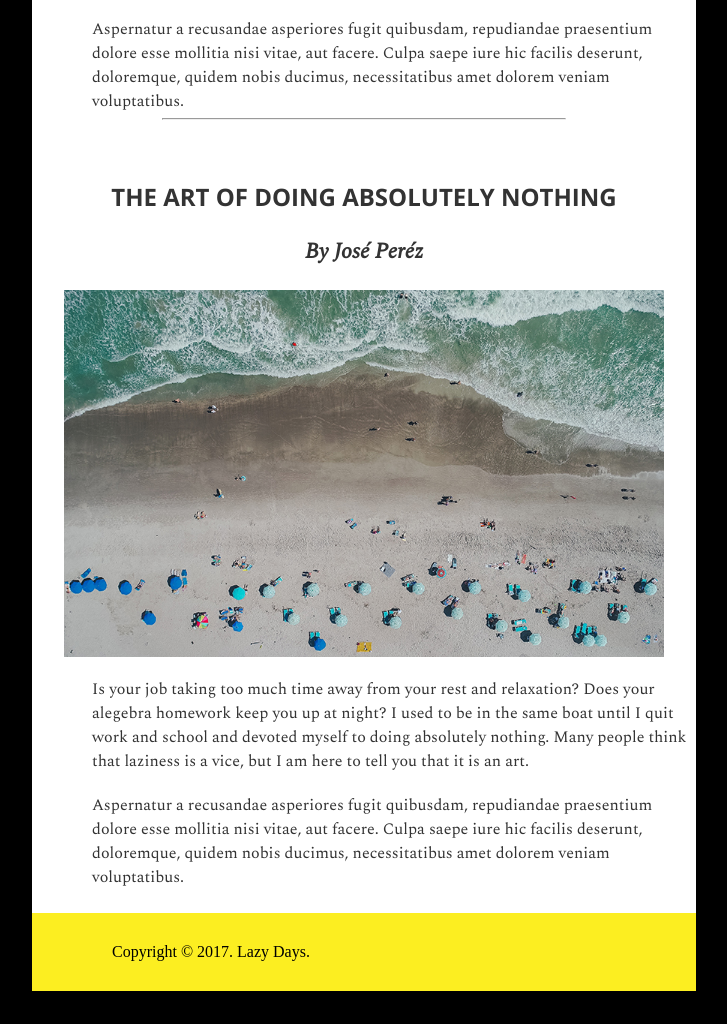
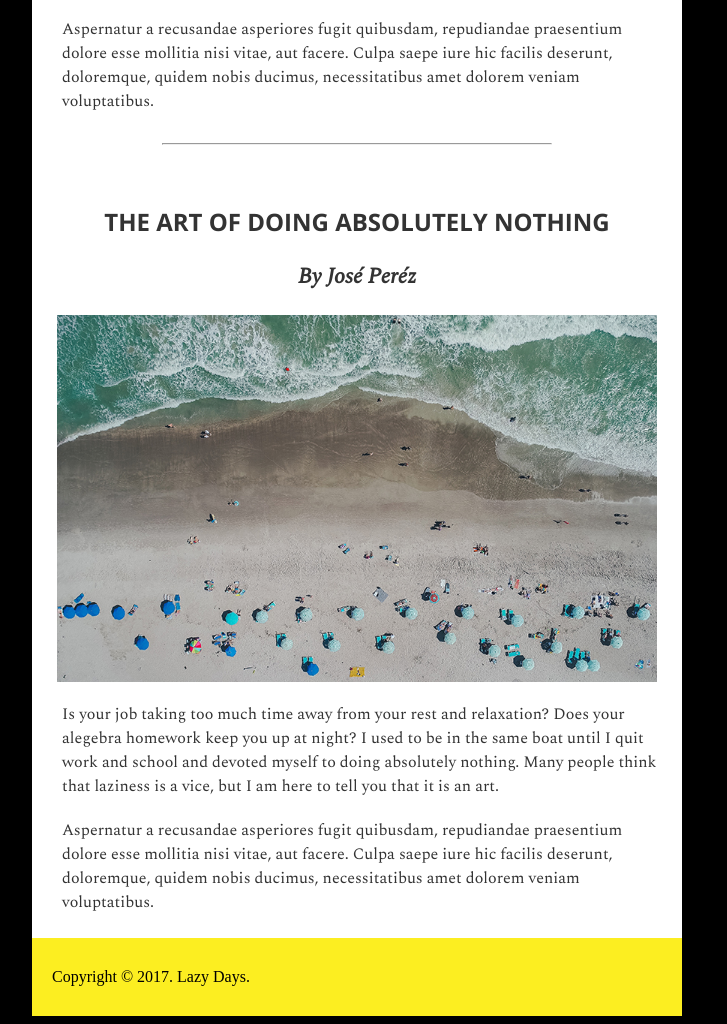
Before and after one commit to eansher/fewd, a plain HTML site: page lazy_days/index.html in a window 1280 px wide. Shown: the part 907-1931 px from the top of the page, without its empty margins (276-1003 px from the left). Before the commit the page ends 1906 px from the top, so only its background shows below. Drawn offline with nearby package versions, Linux system fonts and the light colour scheme.

Commit message:
**most recent upload**

```diff
--- a/lazy_days/css/style.css
+++ b/lazy_days/css/style.css
@@ -11,6 +11,7 @@ header {
   margin: 0px 300px 0px 300px;
   padding: 40px 40px 40px 40px;
   text-align: center;
+  width: 570px;
 }
 
 h1 {
@@ -41,6 +42,7 @@ main{
  background-color: white;
  padding: 60px 0px 40px 0px;
  margin: 0px 300px 0px 300px;
+ width: 650px;
 }
 
 h2 {
@@ -64,12 +66,12 @@ p{
   text-align: left;
   color: #333333;
   width: 600px;
-  margin: 20px 0px 0px 60px;
+  margin: 20px 0px 0px 30px;
 
 }
 
 hr{
-  margin: 5px 130px 60px 130px;
+  margin: 30px 130px 60px 130px;
 }
 
 img {
@@ -85,6 +87,7 @@ article{
 footer {
   background-color: #FCEE21;
   margin: -16px 300px 0px 300px;
-  padding: 30px 20px 30px 80px;
+  padding: 30px 0px 30px 20px;
   text-align: left;
+  width: 630px;
 }
```
